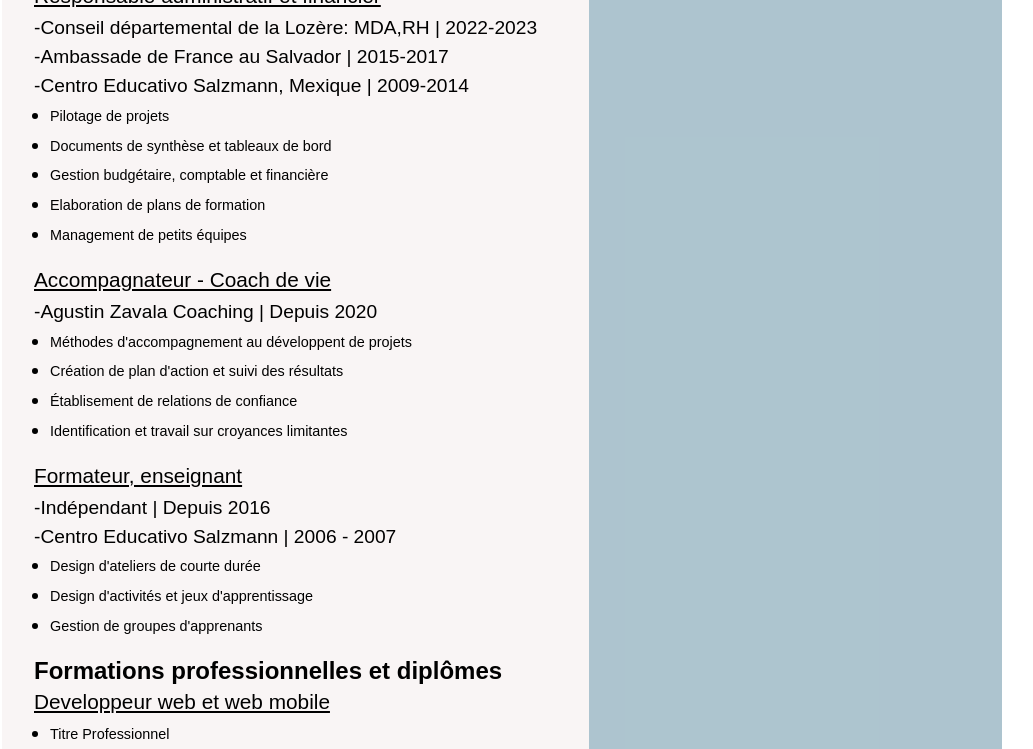
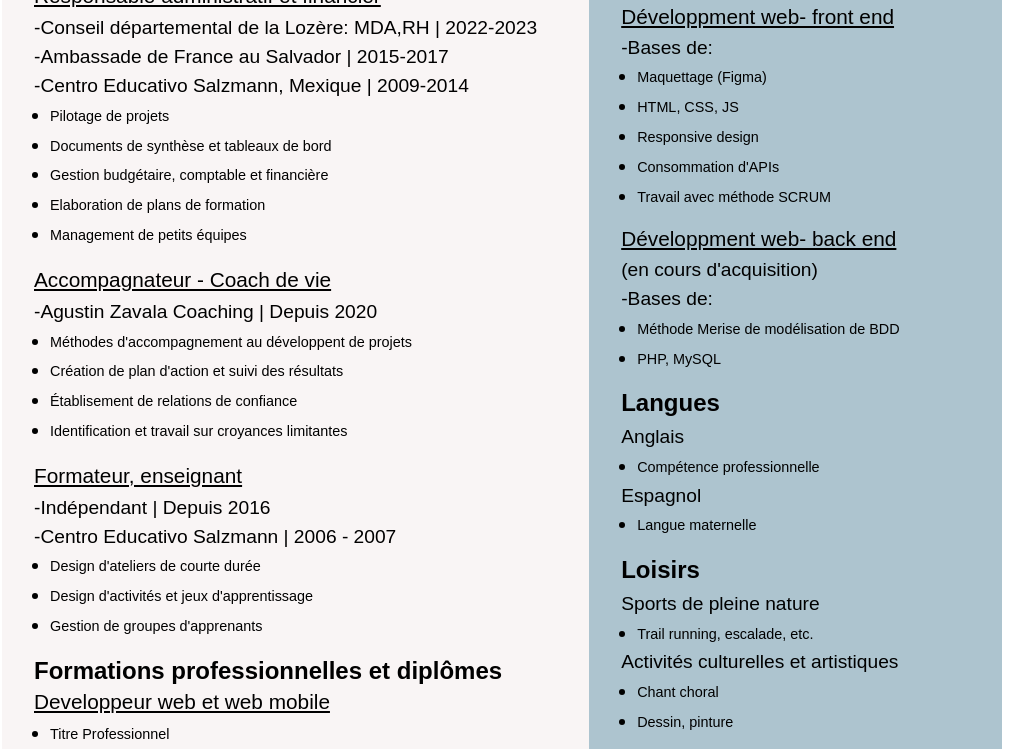
Before and after one commit to agustinZavalaAguilar/cv2_responsive, a plain HTML site: page index.html in a window 1280 px wide. Shown: the part 626-1375 px from the top of the page, without its empty margins (138-1171 px from the left). Drawn offline with Linux system fonts and the light colour scheme; a small style sheet from the web is missing.

Commit message:
Compétences et loisirs

```diff
--- a/index.html
+++ b/index.html
@@ -117,7 +117,8 @@
         </div>
 
         <div class="right-column">
-            <div class="info-card"></div>
+            <!-----------------------Contact section---------------------------------------->
+            <div class="info-card">
                 <ul>
                     <li><h3>Contact</h3></li>
                     <li><p>6 Impasse du Général Leclerc</p></li>
@@ -141,10 +142,58 @@
                             agustin-zavala-aguilar</a>
                     </li>
                 </ul>
+            </div>
+            <!-----------------------Informations complémentaires------------------------------>
+            <!-----------------------Dev Web--------------------------------------------------->
+            <div class="info-card">
+                <h2>Domaines de compétences</h2>
+                <h3>Développment web- front end</h3>
+                <p>-Bases de:</p>
+                <ul class="bullets">
+                    <li><p>Maquettage (Figma)</p></li>
+                    <li><p>HTML, CSS, JS</p></li>
+                    <li><p>Responsive design</p></li>
+                    <li><p>Consommation d'APIs</p></li>
+                    <li><p>Travail avec méthode SCRUM</p></li>
+                </ul>
+            </div>
+            <div class="info-card">
+                <h3>Développment web- back end</h3>
+                <p> (en cours d'acquisition)</p>
+                <p>-Bases de:</p>
+                <ul class="bullets">
+                    <li><p>Méthode Merise de modélisation de BDD</p></li>
+                    <li><p>PHP, MySQL</p></li>
+                </ul>
+            </div>
+            <!-----------------------Langues--------------------------->
+            <div class="info-card">
+                <h2>Langues</h2>
+                <p>Anglais</p>
+                <ul class="bullets">
+                    <li><p>Compétence professionnelle</p></li>
 
+                </ul>
+                <p>Espagnol</p>
+                <ul class="bullets">
+                    <li><p>Langue maternelle</p></li>
 
+                </ul>
             </div>
+            <!-----------------------Loisirs--------------------------->
+            <div class="info-card">
+                <h2>Loisirs</h2>
+                <p>Sports de pleine nature</p>
+                <ul class="bullets">
+                    <li><p>Trail running, escalade, etc.</p></li>
+
+                </ul>
+                <p>Activités culturelles et artistiques</p>
+                <ul class="bullets">
+                    <li><p>Chant choral</p></li>
+                    <li><p>Dessin, pinture</p></li>
+                </ul>
+            </div>
+
         </div>
     </div>
-
-    <!-- Add more sections as needed -->
```
